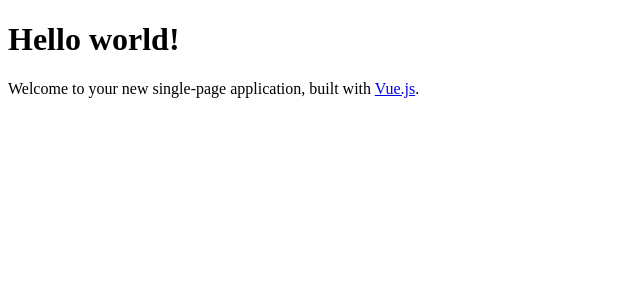
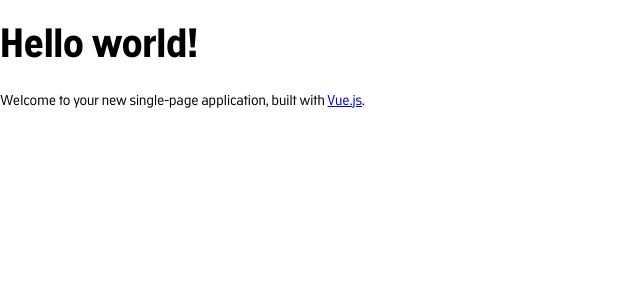
Before and after one commit to hjaltedaniel/RoskildeTasks, a Vue app in the folder RoskildeTasks.App/: page / in a window 1280 px wide. Shown: the top 300 px of the page, without its empty margins (0-640 px from the left). Built offline with nearby package versions, Linux system fonts and the light colour scheme.

Commit message:
Linking stylesheet

```diff
--- a/RoskildeTasks.App/src/App.vue
+++ b/RoskildeTasks.App/src/App.vue
@@ -5,15 +5,16 @@
 </template>
 
 <script>
-    import Home from './components/Home.vue';
+import Home from "./components/Home.vue";
 
 export default {
-        name: 'app',
+  name: "app",
   components: {
     Home
   }
 };
 </script>
 
-<style>
+<style lang="scss">
+@import "../src/assets/Styles/Site";
 </style>
```
Lines whose indentation alone changed are shown as unchanged.
